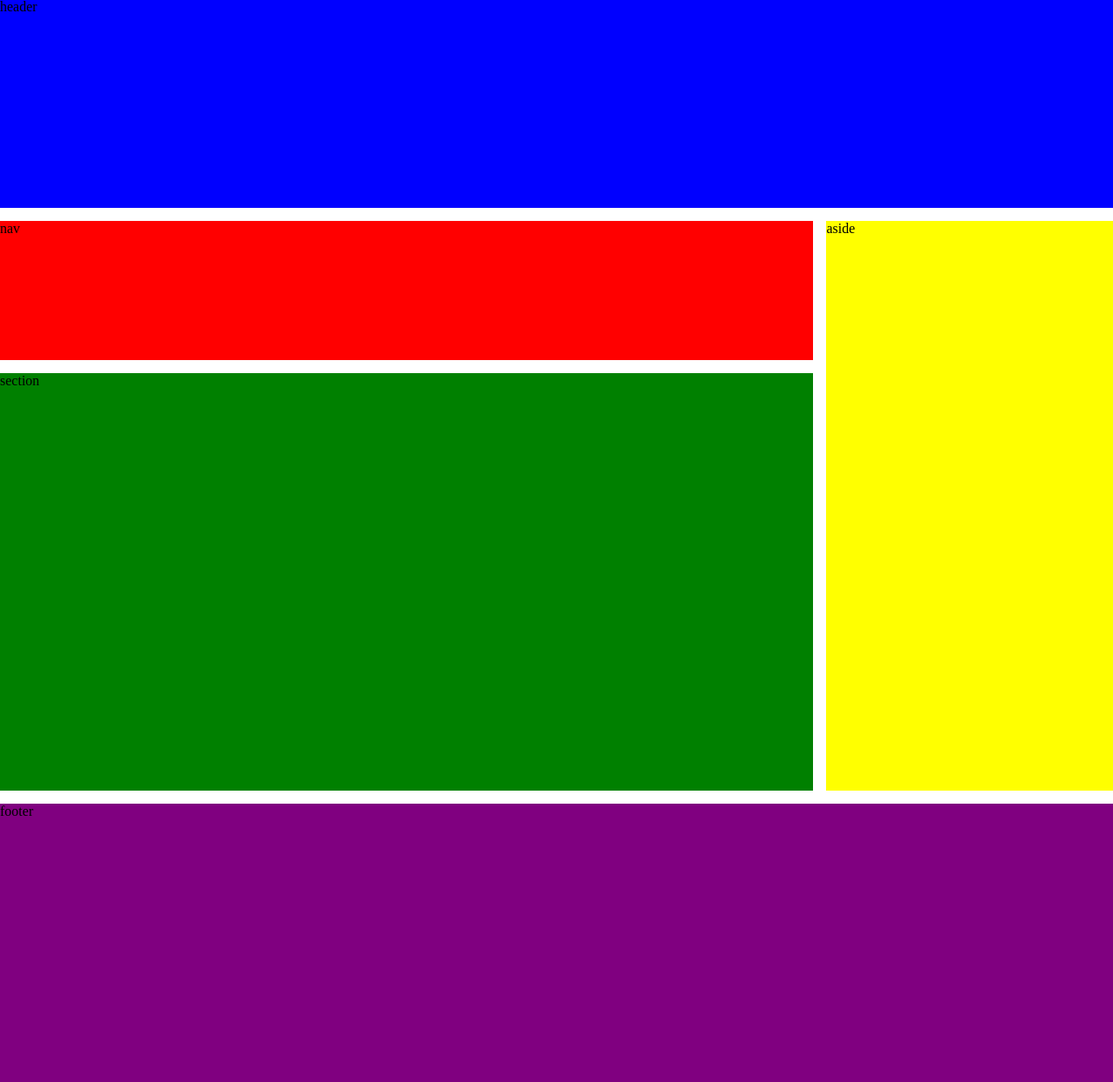
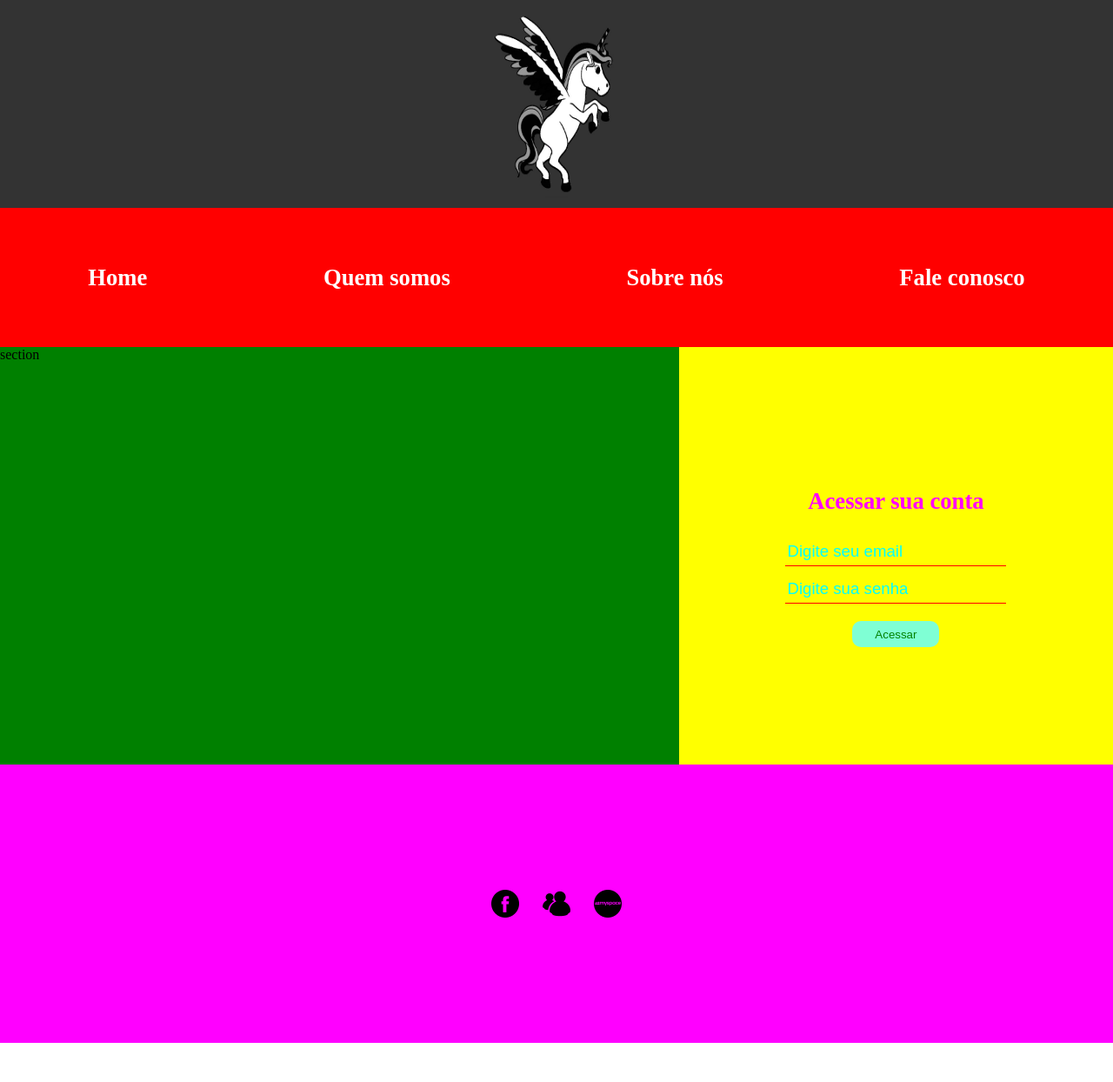
Before and after one commit to jessfranco21/204-grid, a plain HTML site: page index.html in a window 1280 px wide. Shown: the part 1-1245 px from the top of the page at 87% size. After the commit the page ends 1200 px from the top, so only its background shows below. Drawn offline with Linux system fonts and the light colour scheme.

Commit message:
Adicionar conteudo a pagina

```diff
--- a/index.html
+++ b/index.html
@@ -6,12 +6,31 @@
     <meta http-equiv="X-UA-Compatible" content="ie=edge">
     <title>Unicornio</title>
     <link rel="stylesheet" href="style.css">
+    <link rel="shortcut icon" href="imagens/favicon.png" type="image/x-icon">
 </head>
 <body>
-    <header>header</header>
-    <nav>nav</nav>
+    <header>
+        <img src="imagens/logo.jpg" alt="Logo do unicornio">
+    </header>
+    <nav>
+        <a href="">Home</a>
+        <a href="">Quem somos</a>
+        <a href="">Sobre nós</a>
+        <a href="">Fale conosco</a>
+    </nav>
     <section>section</section>
-    <aside>aside</aside>
-    <footer>footer</footer>
+    <aside>
+        <h3>Acessar sua conta</h3>
+        <input placeholder="Digite seu email" type="email">
+        <input placeholder="Digite sua senha" type="password">
+        <button>Acessar</button>
+    </aside>
+    <footer>
+        <div>
+            <img src="imagens/facebook-logo-button.png" alt="">
+            <img src="imagens/msn-messenger-logo.png" alt="">
+            <img src="imagens/myspace-logotype.png" alt="">
+        </div>
+    </footer>
 </body>
 </html>
--- a/style.css
+++ b/style.css
@@ -2,20 +2,38 @@ body{
     margin: 0;
     display: grid;
     grid-template-areas: 'header header header header'
-                         'navbar navbar navbar aside'
+                         'navbar navbar navbar navbar'
                          'section section section aside'
                          'footer footer footer footer';
     grid-template-rows: 30vh 20vh 60vh 40vh;
-    grid-gap: 15px;
 }
 
 header{
     grid-area: header;
-    background-color: blue;
+    background-color: #333333;
+    display: flex;
+    justify-content: center;
+    align-items: center;
+}
+
+header img{
+    width: 200px;
+    height: 90%;
+    border-radius: 100%;
 }
 nav{
     grid-area: navbar;
     background-color: red;
+    display: flex;
+    align-items: center;
+    justify-content: space-around;
+}
+
+nav a{
+    color: white;
+    font-size: 20pt;
+    font-weight: 900;
+    text-decoration: none;''
 }
 section{
     grid-area: section;
@@ -24,8 +42,59 @@ section{
 aside{
     grid-area: aside;
     background-color: yellow;
+    display: flex;
+    flex-direction: column;
+    justify-content: center;
+    align-items: center;
+}
+
+aside h3{
+    color: magenta;
+    font-size: 20pt;
+}
+
+
+aside button{
+    margin-top: 20px;
+    width: 100px;
+    height: 30px;
+    border: none;
+    background-color: aquamarine;
+    color: green;
+    border-radius: 10px;
+    cursor: pointer;
+}
+aside input{
+    border: none;
+    height: 30px;
+    width: 250px;
+    border-bottom: 1px red solid;
+    background-color: transparent;
+    color: limegreen;
+    font-size: 14pt;
+}
+
+aside input::placeholder{
+    font-size: 14pt;
+    color: aqua;
+}
+
+aside input:nth-child(3){
+    margin-top: 10px;
 }
 footer{
     grid-area: footer;
-    background-color: purple;
+    background-color: magenta;
+    display: flex;
+    align-items: center;
+    justify-content: center;
 }
+
+footer div{
+    width: 150px;
+    height: 40px;
+    /* background-color: limegreen; */
+    display: flex;
+    align-items: center;
+    justify-content: space-between;
+}
```
Also changed, not shown: imagens/facebook-logo-button.png (added), imagens/favicon.png (added), imagens/logo.jpg (added), imagens/msn-messenger-logo.png (added), imagens/myspace-logotype.png (added).
